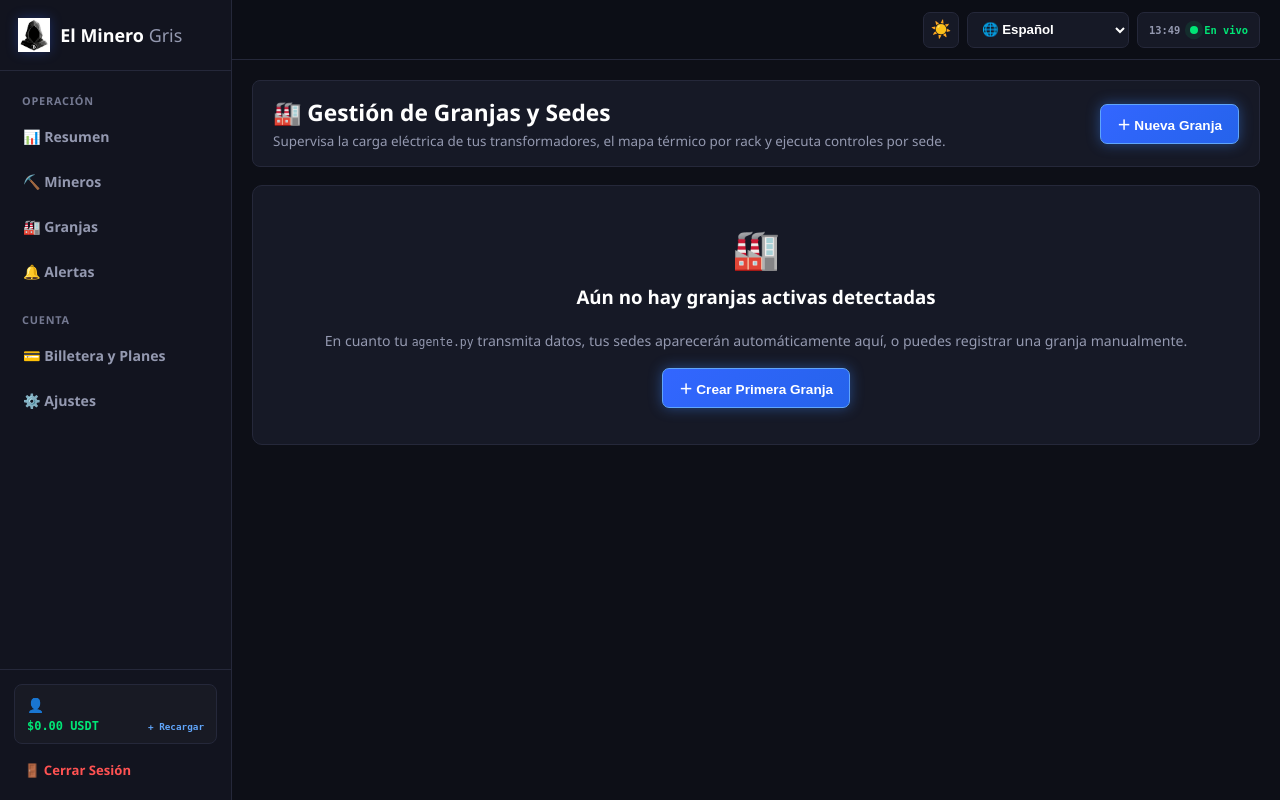
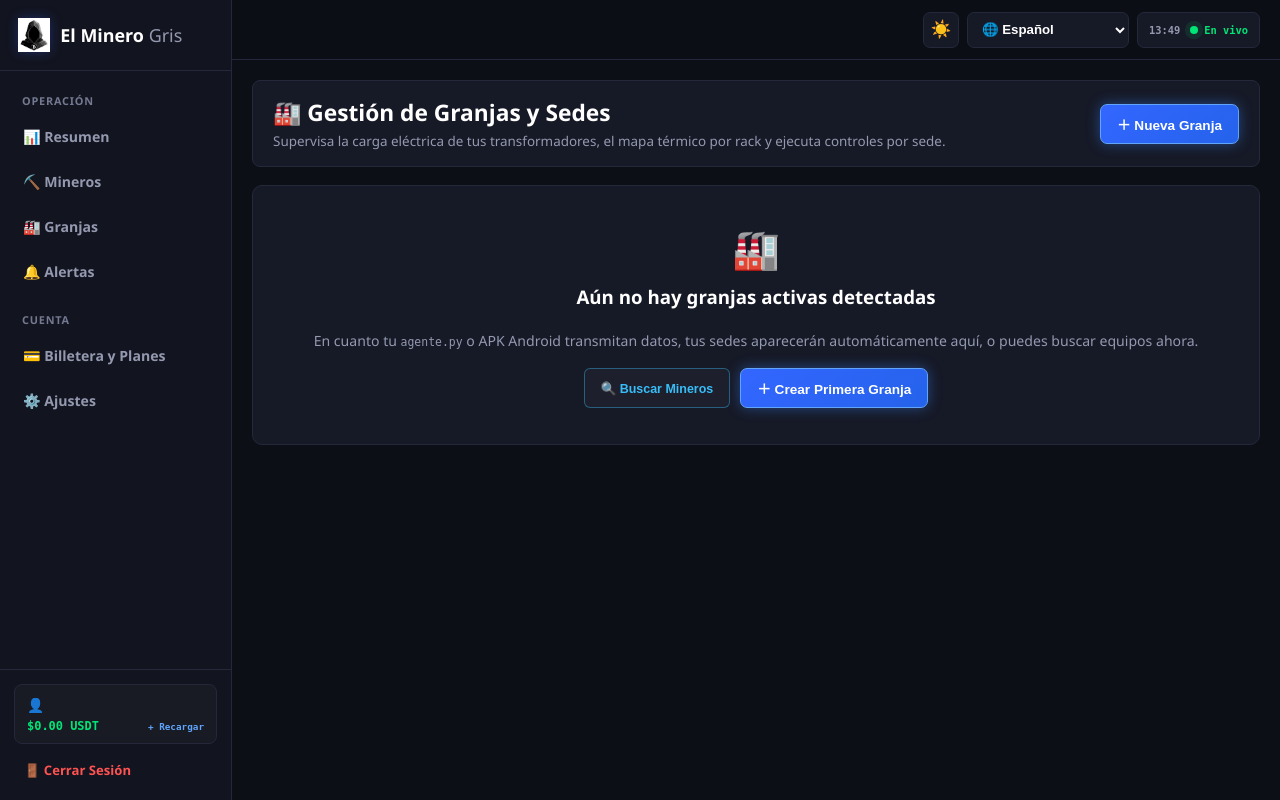
Before and after one commit to elminerogris/antminer-panel, a Flask app: template templates/granjas.html in a window 1280 px wide. Run offline with Flask 3, Linux system fonts and the light colour scheme; the template is opened without the code that fills it, so the values that code supplies are empty; some libraries are stand-ins or nearby versions.

Commit message:
Update granjas.html

```diff
--- a/templates/granjas.html
+++ b/templates/granjas.html
@@ -235,6 +235,8 @@
         text-align: center;
     }
     .btn-farm-cmd:hover { border-color: #3b82f6; background: rgba(51, 102, 255, 0.18); color: #fff; }
+    .btn-farm-cmd.scan { color: #38bdf8; border-color: rgba(56, 189, 248, 0.4); }
+    .btn-farm-cmd.scan:hover { background: rgba(56, 189, 248, 0.2); border-color: #38bdf8; color: #fff; }
     .btn-farm-cmd.eco { color: #00e676; border-color: rgba(0, 230, 118, 0.35); }
     .btn-farm-cmd.eco:hover { background: rgba(0, 230, 118, 0.2); border-color: #00e676; color: #fff; }
     .btn-farm-cmd.sleep { color: #ffb300; border-color: rgba(255, 179, 0, 0.35); }
@@ -415,6 +417,7 @@
 
         <!-- Acciones Rápidas por Granja -->
         <div class="farm-actions-bar">
+            <button type="button" class="btn-farm-cmd scan" onclick="escanearRedLocal(this)" title="Buscar equipos nuevos en {{ g.subred }}">🔍 Escanear</button>
             <button type="button" class="btn-farm-cmd eco" onclick='comandoGranja("profile|low", {{ ips_lista | tojson }}, "{{ g.nombre }}")'>❄️ Modo Eco</button>
             <button type="button" class="btn-farm-cmd sleep" onclick='comandoGranja("sleep", {{ ips_lista | tojson }}, "{{ g.nombre }}")'>😴 Reposo</button>
             <button type="button" class="btn-farm-cmd" onclick='comandoGranja("normal", {{ ips_lista | tojson }}, "{{ g.nombre }}")'>▶ Normal</button>
@@ -426,9 +429,10 @@
         <div style="font-size:2.4em; margin-bottom:10px;">🏭</div>
         <h3 style="margin:0 0 8px 0;">Aún no hay granjas activas detectadas</h3>
         <p style="color:var(--text-muted); font-size:0.88em; margin-bottom:18px;">
-            En cuanto tu <code>agente.py</code> transmita datos, tus sedes aparecerán automáticamente aquí, o puedes registrar una granja manualmente.
+            En cuanto tu <code>agente.py</code> o APK Android transmitan datos, tus sedes aparecerán automáticamente aquí, o puedes buscar equipos ahora.
         </p>
-        <div>
+        <div style="display:flex; gap:10px; justify-content:center; flex-wrap:wrap;">
+            <button type="button" class="btn-farm-cmd scan" style="flex:0 0 auto; padding:9px 16px;" onclick="escanearRedLocal(this)">🔍 Buscar Mineros</button>
             <button type="button" class="btn-new-farm" onclick="abrirNuevaGranjaModal()">＋ Crear Primera Granja</button>
         </div>
     </div>
@@ -520,7 +524,6 @@
         cfg[id] = { nombre, cap_kw, tarifa, notas };
         guardarConfigGranjasStorage(cfg);
 
-        // Si es una sede nueva creada manualmente, renderizar su tarjeta al instante
         if (id.startsWith('custom_') && !document.querySelector(`.farm-card[data-farm-id="${id}"]`)) {
             const grid = document.getElementById('farmsGridContainer');
             const div = document.createElement('div');
@@ -531,7 +534,7 @@
                 <div class="farm-card-top">
                     <div>
                         <div class="farm-name"><span>🏭</span><span class="farm-name-label">${nombre}</span></div>
-                        <div class="farm-meta"><span>📝 ${notas || 'Sede lista para conectar agente.py'}</span></div>
+                        <div class="farm-meta"><span>📝 ${notas || 'Sede lista para conectar agente'}</span></div>
                     </div>
                     <span class="farm-pill-status ok">● Lista (0/0)</span>
                 </div>
@@ -543,7 +546,7 @@
                     <div class="power-bar-bg"><div class="power-bar-fill farm-cap-bar" style="width:0%; background:#00e676;"></div></div>
                 </div>
                 <div class="rack-map-box" style="color:var(--text-muted); font-size:0.84em;">
-                    Descarga tu <b>agente.py</b> desde <a href="/ajustes" style="color:#60a5fa; text-decoration:underline;">Ajustes</a> e instálalo en esta sede para vincular sus mineros.
+                    Descarga tu <b>agente</b> desde <a href="/ajustes" style="color:#60a5fa; text-decoration:underline;">Ajustes</a> e instálalo en esta sede para vincular sus mineros.
                 </div>
             `;
             grid.appendChild(div);
```
